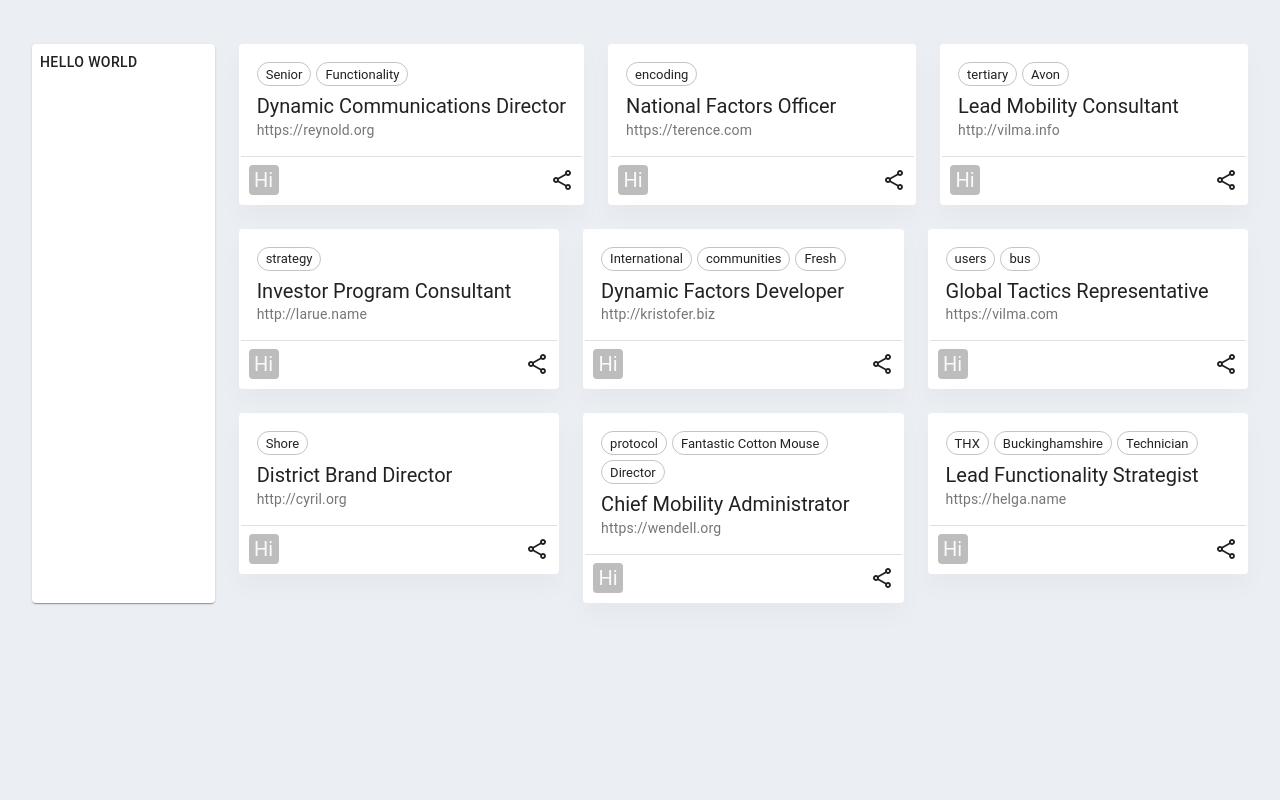
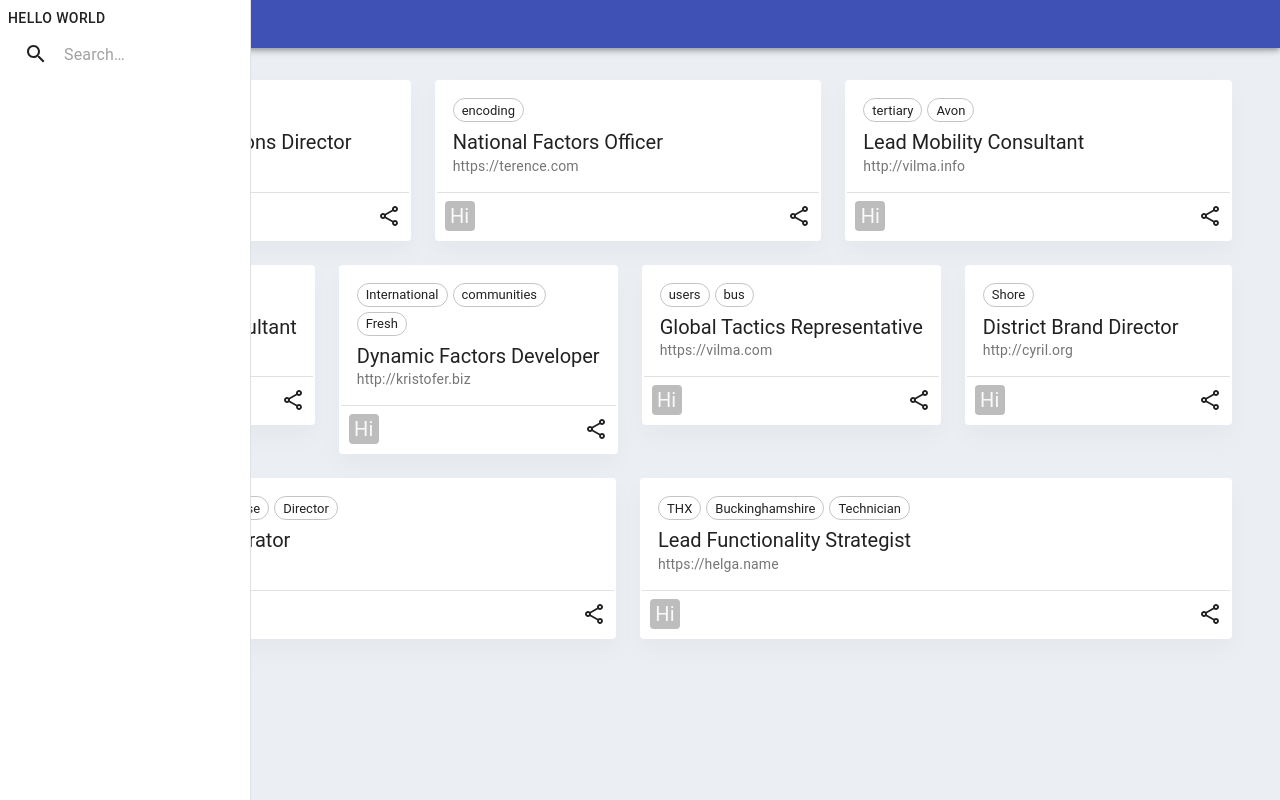
Before and after one commit to aymenha/awesome-bookmarks, a Next.js app: page / in a window 1280 px wide. Built offline with nearby package versions, Linux system fonts and the light colour scheme.

Commit message:
sidebar wip

```diff
--- /dev/null
+++ b/components/appbar/appbar.tsx
@@ -0,0 +1,23 @@
+import React from "react";
+import Bar from "@material-ui/core/AppBar";
+import Toolbar from "@material-ui/core/Toolbar";
+import Typography from "@material-ui/core/Typography";
+import IconButton from "@material-ui/core/IconButton";
+import MenuIcon from "@material-ui/icons/Menu";
+
+const AppBar = () => {
+  return (
+    <Bar position="fixed">
+      <Toolbar variant="dense">
+        <IconButton edge="start" color="inherit" aria-label="menu">
+          <MenuIcon />
+        </IconButton>
+        <Typography variant="h6" color="inherit">
+          Photos
+        </Typography>
+      </Toolbar>
+    </Bar>
+  );
+};
+
+export default AppBar;
--- a/components/control-panel/control-panel.tsx
+++ b/components/control-panel/control-panel.tsx
@@ -2,19 +2,22 @@
 import Card from "@material-ui/core/Card";
 import Button from "@material-ui/core/Button";
 import { makeStyles } from "@material-ui/core";
+import Search from "./search";
 
 const useStyles = makeStyles({
   root: {
-    width: "100%"
+    // width: "100%"
+    width: 250
   }
 });
 
 const ControlPanel = () => {
   const classes = useStyles();
   return (
-    <Card className={classes.root}>
+    <div className={classes.root}>
       <Button>hello world</Button>
-    </Card>
+      <Search></Search>
+    </div>
   );
 };
 
--- /dev/null
+++ b/components/control-panel/search.tsx
@@ -0,0 +1,72 @@
+import React from "react";
+import SearchIcon from "@material-ui/icons/Search";
+import InputBase from "@material-ui/core/InputBase";
+import {
+  createStyles,
+  fade,
+  Theme,
+  makeStyles
+} from "@material-ui/core/styles";
+
+const useStyles = makeStyles((theme: Theme) =>
+  createStyles({
+    search: {
+      position: "relative",
+      borderRadius: theme.shape.borderRadius,
+      backgroundColor: fade(theme.palette.common.white, 0.15),
+      "&:hover": {
+        backgroundColor: fade(theme.palette.common.white, 0.25)
+      },
+      marginLeft: 0,
+      width: "100%",
+      [theme.breakpoints.up("sm")]: {
+        marginLeft: theme.spacing(1),
+        width: "auto"
+      }
+    },
+    searchIcon: {
+      width: theme.spacing(7),
+      height: "100%",
+      position: "absolute",
+      pointerEvents: "none",
+      display: "flex",
+      alignItems: "center",
+      justifyContent: "center"
+    },
+    inputRoot: {
+      color: "inherit"
+    },
+    inputInput: {
+      padding: theme.spacing(1, 1, 1, 7),
+      transition: theme.transitions.create("width"),
+      width: "100%",
+      [theme.breakpoints.up("sm")]: {
+        width: 120,
+        "&:focus": {
+          width: 200
+        }
+      }
+    }
+  })
+);
+
+const Search = () => {
+  const classes = useStyles();
+  return (
+    <div className={classes.search}>
+      <div className={classes.searchIcon}>
+        <SearchIcon />
+      </div>
+      <InputBase
+        placeholder="Search…"
+        classes={{
+          root: classes.inputRoot,
+          input: classes.inputInput
+        }}
+        inputProps={{ "aria-label": "search" }}
+      />
+    </div>
+  );
+};
+
+export default Search;
--- a/pages/index.tsx
+++ b/pages/index.tsx
@@ -1,19 +1,34 @@
 import React from "react";
 import Container from "@material-ui/core/Container";
-// import Box from "@material-ui/core/Box";
+import CssBaseline from "@material-ui/core/CssBaseline";
+import Box from "@material-ui/core/Box";
 import Grid, { GridSpacing } from "@material-ui/core/Grid";
 import BookmarkCard from "../components/bookmark-card/bookmark-card";
 import ControlPanel from "../components/control-panel/control-panel";
 import { bookmarks } from "../mockedData";
 
-const Home = () => (
+import Drawer from "@material-ui/core/Drawer";
+
+import useStyles from "../styles";
+import AppBar from "../components/appbar/appbar";
+
+const Home = () => {
+  const classes = useStyles();
+  return (
+    // <Grid container direction="row" spacing={3}>
+    // <Grid container item sm={2} className={classes.boundary}>
+    //   <ControlPanel />
+    // </Grid>
+
+    <React.Fragment>
+      <CssBaseline />
+      <AppBar></AppBar>
+      <Drawer variant="permanent" anchor="left">
+        <ControlPanel />
+      </Drawer>
+
       <Container fixed>
-    <br />
-    <br />
-    <Grid container direction="row" spacing={3}>
-      <Grid container item sm={2}>
-        <ControlPanel />
-      </Grid>
+        <Box mt={10}>
           <Grid container item spacing={3} sm>
             {bookmarks.map((b, index) => (
               <Grid item key={index} sm={true}>
@@ -25,8 +40,10 @@
               </Grid>
             ))}
           </Grid>
-    </Grid>
+        </Box>
       </Container>
+    </React.Fragment>
   );
+};
 
 export default Home;
--- a/styles.ts
+++ b/styles.ts
@@ -16,5 +16,8 @@
       boxShadow:
         "rgba(45,45,45,0.05) 0px 2px 2px, rgba(49,49,49,0.05) 0px 4px 4px, rgba(42,42,42,0.05) 0px 8px 8px, rgba(32,32,32,0.05) 0px 16px 16px, rgba(49,49,49,0.05) 0px 32px 32px, rgba(35,35,35,0.05) 0px 64px 64px"
     }
+  },
+  boundary: {
+    border: "1px solid red"
   }
 });
```
Lines whose indentation alone changed are shown as unchanged.
